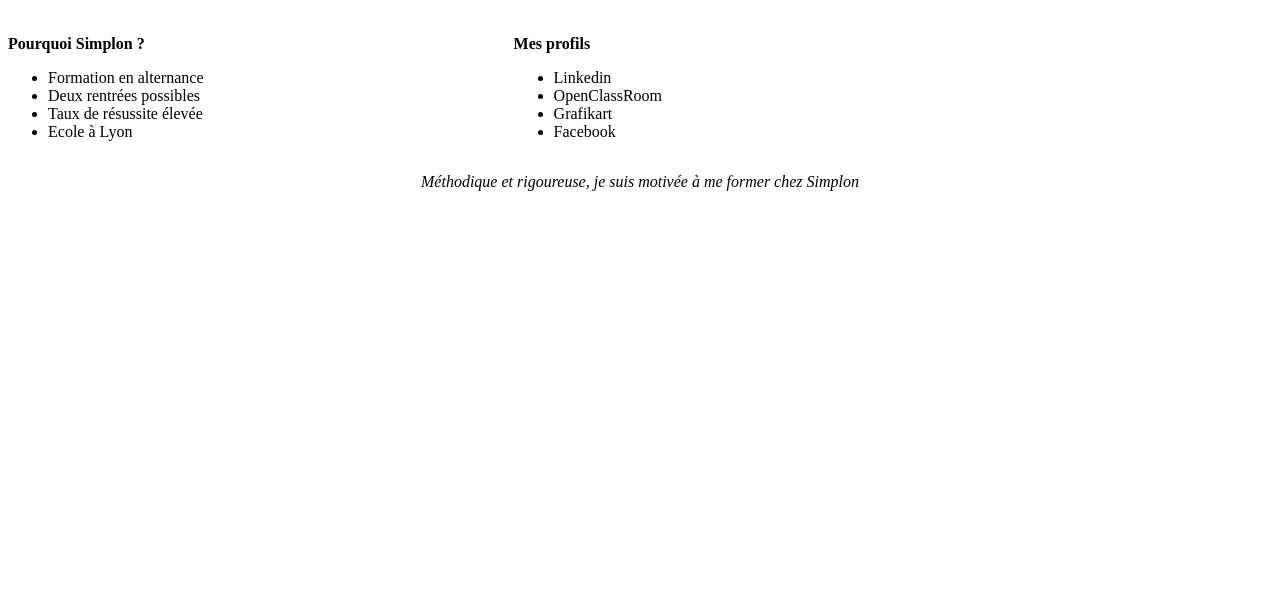
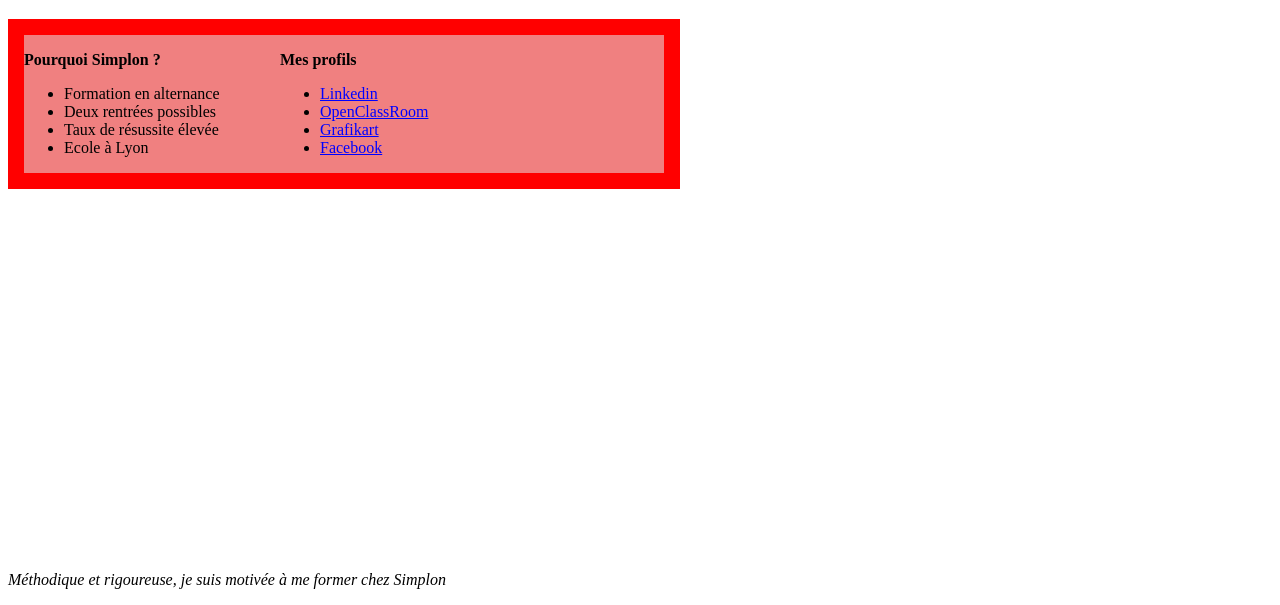
Before and after one commit to elioutch/visit-card, a plain HTML site: page index.html in a window 1280 px wide. Shown: the part 195-800 px from the top of the page. Drawn offline with Linux system fonts and the light colour scheme.

Commit message:
new style

```diff
--- a/index.html
+++ b/index.html
@@ -1,12 +1,11 @@
 <!DOCTYPE html>
-<html>
+<html lang="fr">
 
   <head>
     <meta charset= "UTF-8">
     <meta name="description" content="<Bienv></Bienv>enue sur ma carte de visite">
     <title>Carte de visite</title>
     <link rel="stylesheet" href="style.css">
-
   </head>
 
   <body>
@@ -16,6 +15,7 @@
      </header>
 
      <br>
+
      <div class="container">
      <div class="main">
        <p class="imporant"><strong>Pourquoi Simplon ?</strong></p>
@@ -37,10 +37,9 @@
          <li><a href="https://facebook.com/monsuperprofil" target="_blank" title="mon compte facebook">Facebook</a></li>
        </ul>
      </div>
-
      </div>
 
-     <footer>
+     <footer class="footer">
 
        <p> <em>Méthodique et rigoureuse, je suis motivée à me former chez Simplon</em></p>
 
--- a/style.css
+++ b/style.css
@@ -11,8 +11,8 @@ h1.grey {
 }
 
 a {
-  color: black;
-  text-decoration: none;
+  color: blue;
+  text-decoration: underline;
 }
 
 footer{
@@ -30,6 +30,19 @@ footer{
 }
 
 .container{
-  width: 100%;
+  width: 50%;
   display: flex;
+  border: 1rem solid red;
+  background-color: lightcoral;
+  position:absolute;
 }
+
+.footer{
+  position: absolute;
+  bottom: 0;
+  text-align: center;
+}
+
+p[class="footer"] {
+  text-align: justify;
+}
```
